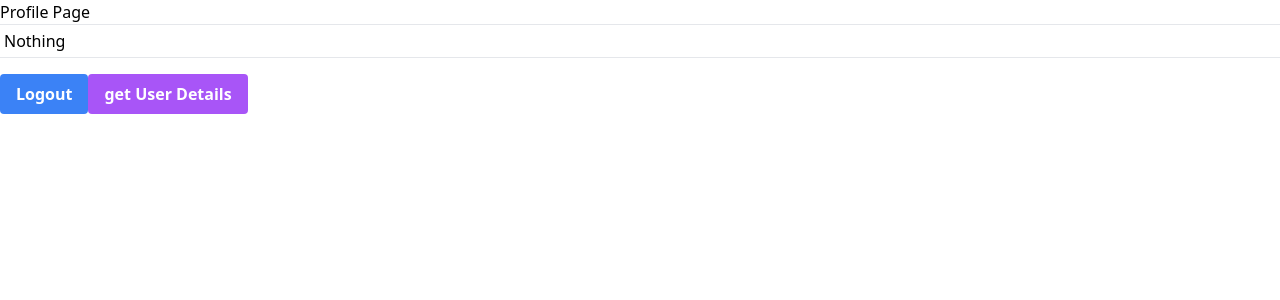
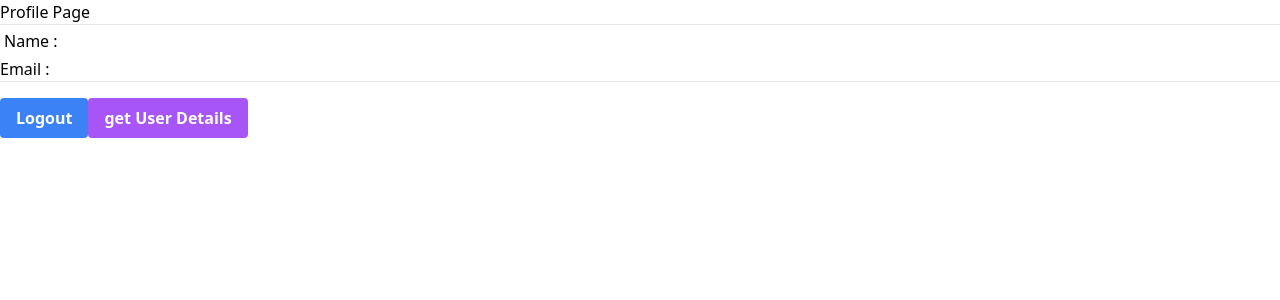
Before and after one commit to Abdullah-Younus/Next-JS-User-Authentication, a Next.js app: page /profile in a window 1280 px wide. Shown: the top 300 px of the page. Built offline with nearby package versions, Linux system fonts and the light colour scheme.

Commit message:
local changes

```diff
--- a/src/app/layout.tsx
+++ b/src/app/layout.tsx
@@ -1,7 +1,7 @@
 import './globals.css'
 import type { Metadata } from 'next'
 import { Inter } from 'next/font/google'
-
+import toast, { Toaster } from 'react-hot-toast';
 const inter = Inter({ subsets: ['latin'] })
 
 export const metadata: Metadata = {
@@ -18,6 +18,7 @@ export default function RootLayout({
     <html lang="en">
       <body>
         {children}
+        <Toaster />
       </body>
     </html>
   )
--- a/src/app/login/page.tsx
+++ b/src/app/login/page.tsx
@@ -53,8 +53,8 @@ const Loginpage = () => {
             <label htmlFor="password">password</label>
             <input className='p-2 border border-gray-300 rounded-lg mb-2 focus:outline-none' type="password" id='password' value={user.password} onChange={(e) => setUser({ ...user, password: e.target.value })} />
 
-            <button onClick={onlogin}>Login</button>
-            <Link href={"/signup"}>Sigup page</Link>
+            <button onClick={onlogin} className='border border-slate-800 p-5 px-10'>Login</button>
+            <Link href={"/signup"} className='border border-slate-800 p-5 m-5 '>Sigup page</Link>
         </div>
     )
 }
--- a/src/app/profile/[id]/page.tsx
+++ b/src/app/profile/[id]/page.tsx
@@ -1,11 +1,14 @@
 import React from 'react'
 
 const UserProfile = ({ params }: any) => {
+
     return (
         <div className='flex flex-col items-center justify-center min-h-screen py-2'>
             <h1>Profile</h1>
             <hr />
             <p className='text-4xl'>Profile Page <span className='p-2 rounded bg-orange-500'>{params.id}</span></p>
+            <br/>
+            <h1>{}</h1>
         </div>
     )
 }
--- a/src/app/profile/page.tsx
+++ b/src/app/profile/page.tsx
@@ -9,7 +9,7 @@ import { useRouter } from 'next/navigation';
 const Profilepage = () => {
 
   const router = useRouter();
-  const [data, setData] = useState<any>("nothing");
+  const [data, setData] = useState<any>();
   const onLogout = async () => {
     try {
       await axios.get("/api/users/logout");
@@ -25,7 +25,7 @@ const Profilepage = () => {
     try {
       const res = await axios.get("/api/users/me");
       console.log('res ===>',res.data.data);
-      setData(res.data.data._id);
+      setData(res.data.data);
 
     } catch (error:any) {
         console.log(error.message);
@@ -38,7 +38,13 @@ const Profilepage = () => {
       Profile Page
 
       <hr />
-      <h1 className="p-1 rounded ">{data === 'nothing' ? "Nothing" : <Link href={`/profile/${data}`}>{data}</Link>}</h1>
+      <h1 className="p-1 rounded ">{data === 'nothing' ? "Nothing" : <Link href={`/profile/${data?._id}`}>
+        Name :{data?.username}
+        </Link>}</h1>
+        <h1>
+        Email :{data?.email}
+
+        </h1>
 
       <hr />
       <button onClick={onLogout} className='bg-blue-500 hover:bg-blue-700 text-white font-bold py-2 px-4 rounded mt-4'>
--- a/src/app/signup/page.tsx
+++ b/src/app/signup/page.tsx
@@ -22,10 +22,11 @@ const Signup = () => {
             setLoading(true);
             const response = await axios.post('/api/users/signup', user)
             console.log("Signup Success", response.data);
+            toast.success(response.data.message)
             router.push("/login");
         } catch (error: any) {
-            console.log(error);
-            toast.error(error.message);
+            console.log("======>",error.response.data.error);
+            toast.error(error.response.data.error);
         } finally {
             setLoading(false);
         }
```
Also changed, not shown: 2 other files (tests, documents, lock files or other folders).
